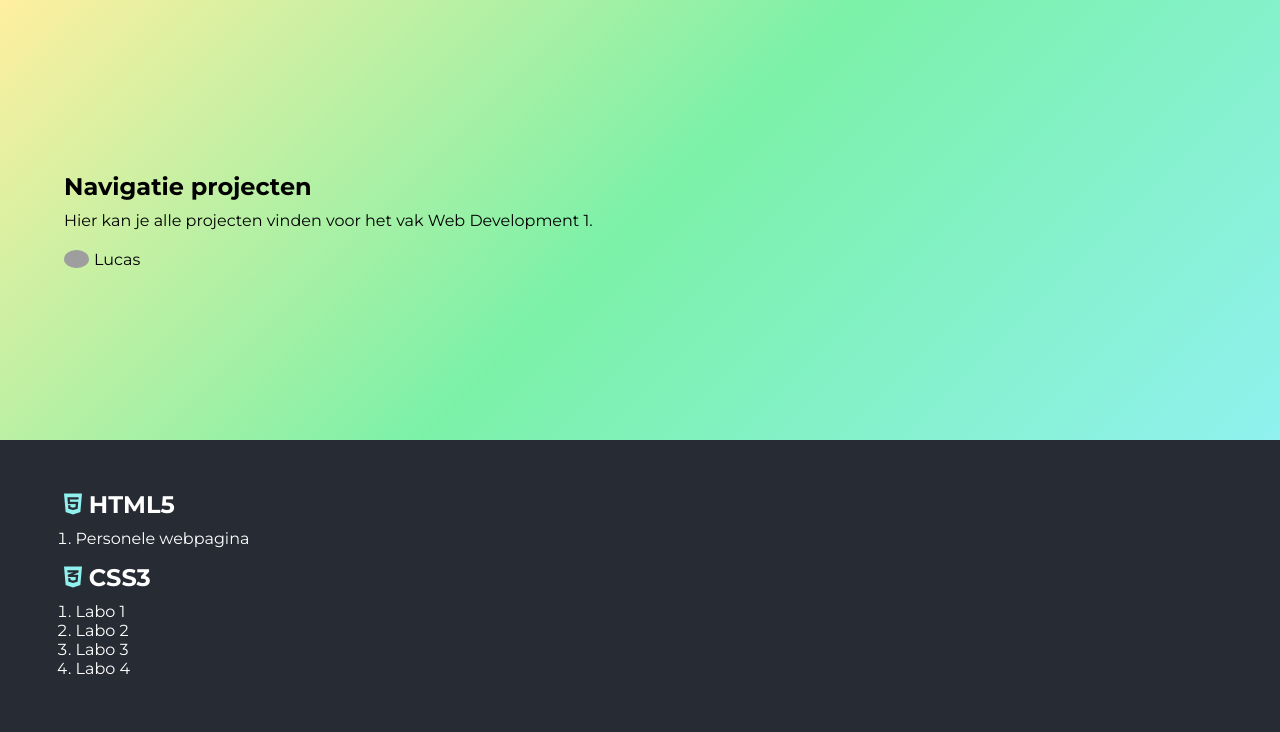
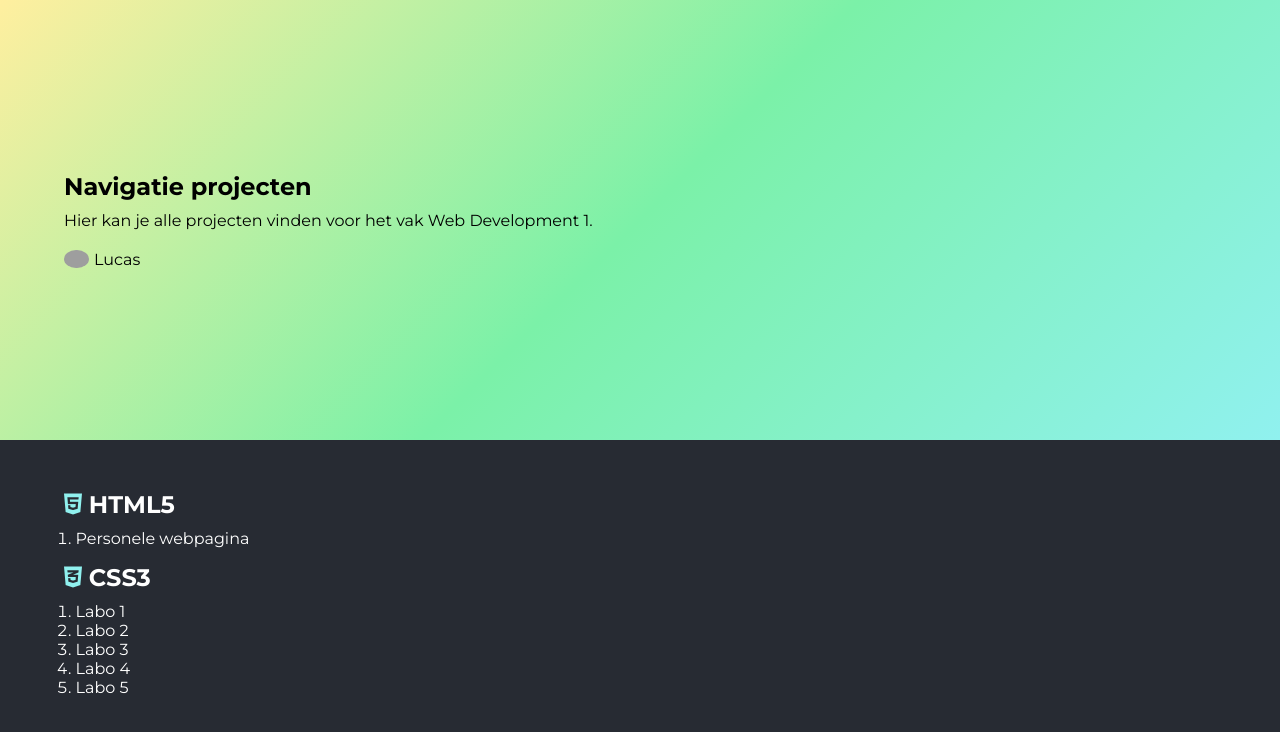
Before and after one commit to DevChromium/devchromium.github.io, a plain HTML site: page index.html in a window 1280 px wide. Drawn offline with Linux system fonts and the light colour scheme; grey boxes are pictures that could not be loaded.

Commit message:
Link naar labo 5

```diff
--- a/index.html
+++ b/index.html
@@ -51,6 +51,10 @@
                     <li>
                         <a href="css1/labo4/index.html">Labo 4</a>
                     </li>
+
+                    <li>
+                        <a href="css1/labo5/index.html">Labo 5</a>
+                    </li>
                 </ol>
             </div>
         </div>
```
